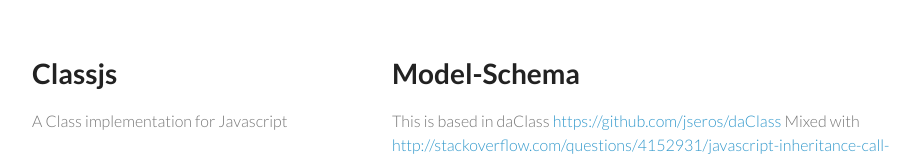
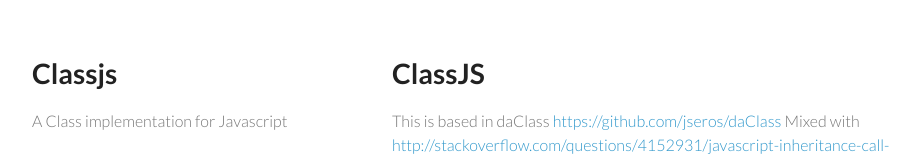
Before and after one commit to davsket/ClassJS, a plain HTML site: page index.html in a window 1280 px wide. Shown: the top 157 px of the page, without its empty margins (178-1101 px from the left). Drawn offline with Linux system fonts and the light colour scheme.

Commit message:
Update index.html

```diff
--- a/index.html
+++ b/index.html
@@ -28,7 +28,7 @@
         </ul>
       </header>
       <section>
-        <h1>Model-Schema</h1>
+        <h1>ClassJS</h1>
 
 <p>This is based in daClass <a href="https://github.com/jseros/daClass">https://github.com/jseros/daClass</a>
 Mixed with <a href="http://stackoverflow.com/questions/4152931/javascript-inheritance-call-super-constructor-or-use-prototype-chain">http://stackoverflow.com/questions/4152931/javascript-inheritance-call-super-constructor-or-use-prototype-chain</a></p>
```
